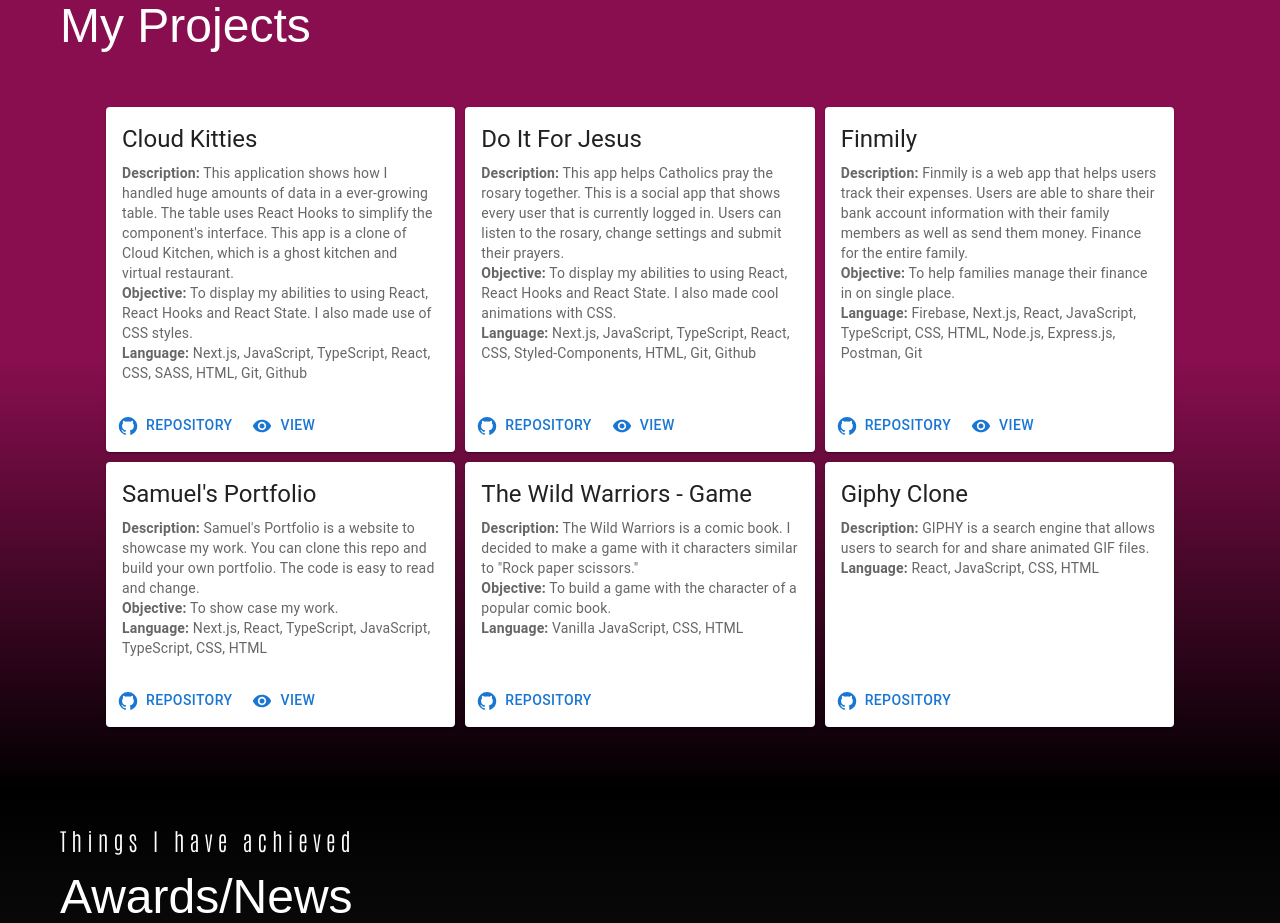
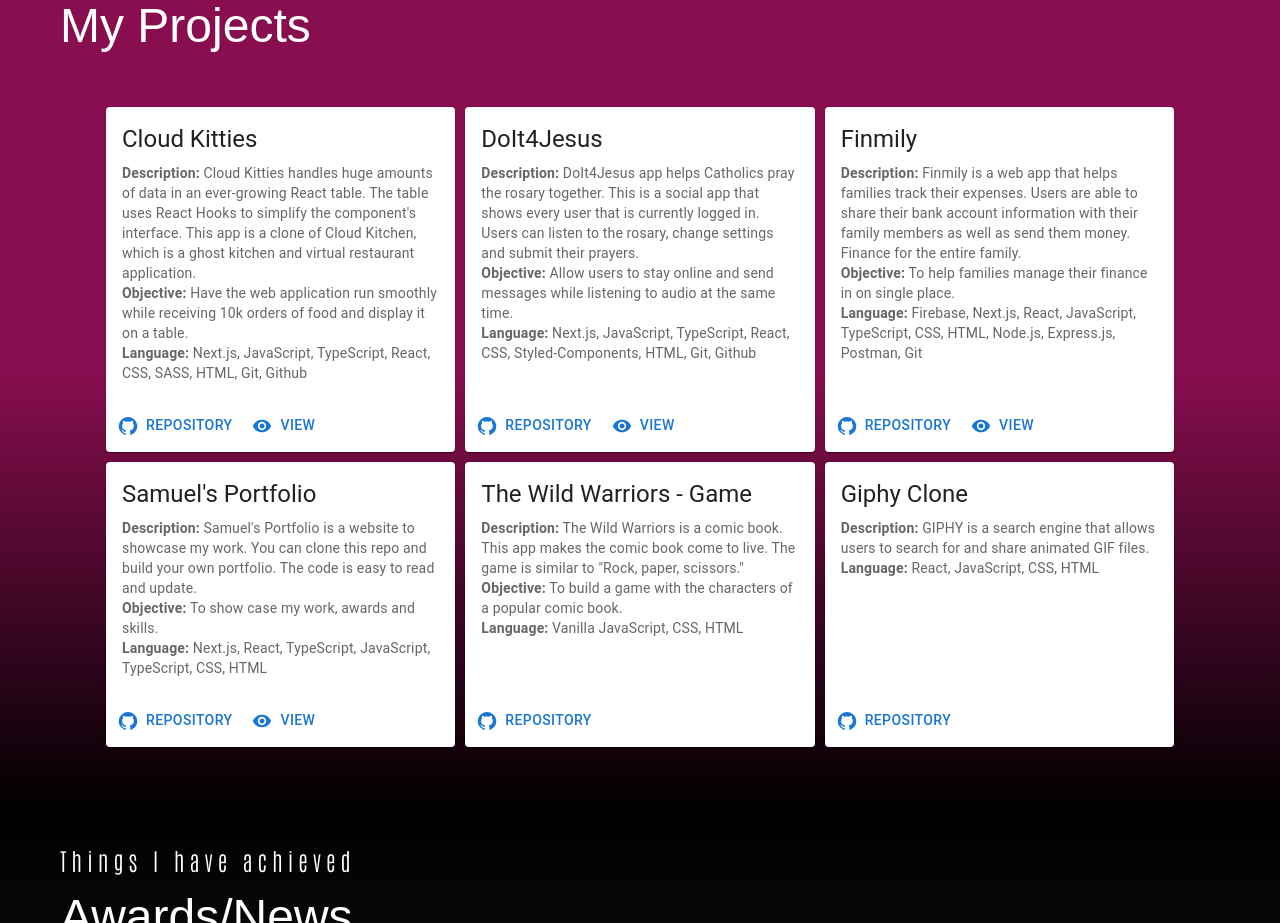
Before and after one commit to samsoftwaredev/portfolio, a Next.js app: page / in a window 1280 px wide. Shown: the part 1700-2623 px from the top of the page. Built offline with nearby package versions, Linux system fonts and the light colour scheme; a web font is replaced by a local one.

Commit message:
update project description

```diff
--- a/constants/variables/owner.ts
+++ b/constants/variables/owner.ts
@@ -71,24 +71,24 @@ export const PROJECTS = [
     imageAlt: "Cloud Kitchen Clone App Main Page",
     title: "Cloud Kitties",
     description:
-      "This application shows how I handled huge amounts of data in a ever-growing table. The table uses React Hooks to simplify the component's interface. This app is a clone of Cloud Kitchen, which is a ghost kitchen and virtual restaurant.",
+      "Cloud Kitties handles huge amounts of data in an ever-growing React table. The table uses React Hooks to simplify the component's interface. This app is a clone of Cloud Kitchen, which is a ghost kitchen and virtual restaurant application.",
     websiteURL: "https://cloudkitchen.vercel.app/",
     repositoryURL: "https://github.com/samsoftwaredev/cloudkitchen",
     objective:
-      "To display my abilities to using React, React Hooks and React State. I also made use of CSS styles.",
+      "Have the web application run smoothly while receiving 10k orders of food and display it on a table.",
     languages:
       "Next.js, JavaScript, TypeScript, React, CSS, SASS, HTML, Git, Github",
   },
   {
     image: garden,
     imageAlt: "Rosary App Main Page",
-    title: "Do It For Jesus",
+    title: "DoIt4Jesus",
     description:
-      "This app helps Catholics pray the rosary together. This is a social app that shows every user that is currently logged in. Users can listen to the rosary, change settings and submit their prayers.",
+      "DoIt4Jesus app helps Catholics pray the rosary together. This is a social app that shows every user that is currently logged in. Users can listen to the rosary, change settings and submit their prayers.",
     websiteURL: "https://doit4jesus.com/app",
     repositoryURL: "https://github.com/samsoftwaredev/doit4jesus-app",
     objective:
-      "To display my abilities to using React, React Hooks and React State. I also made cool animations with CSS.",
+      "Allow users to stay online and send messages while listening to audio at the same time.",
     languages:
       "Next.js, JavaScript, TypeScript, React, CSS, Styled-Components, HTML, Git, Github",
   },
@@ -97,7 +97,7 @@ export const PROJECTS = [
     imageAlt: "Website",
     title: "Finmily",
     description:
-      "Finmily is a web app that helps users track their expenses. Users are able to share their bank account information with their family members as well as send them money. Finance for the entire family.",
+      "Finmily is a web app that helps families track their expenses. Users are able to share their bank account information with their family members as well as send them money. Finance for the entire family.",
     websiteURL: "https://finmily.com/",
     repositoryURL: "https://github.com/samsoftwaredev/expense-tracker-frontend",
     objective: "To help families manage their finance in on single place.",
@@ -109,10 +109,10 @@ export const PROJECTS = [
     imageAlt: "Website",
     title: "Samuel's Portfolio",
     description:
-      "Samuel's Portfolio is a website to showcase my work. You can clone this repo and build your own portfolio. The code is easy to read and change.",
+      "Samuel's Portfolio is a website to showcase my work. You can clone this repo and build your own portfolio. The code is easy to read and update.",
     websiteURL: "https://samueldeveloper.com/",
     repositoryURL: "https://github.com/samsoftwaredev/portfolio",
-    objective: "To show case my work.",
+    objective: "To show case my work, awards and skills.",
     languages: "Next.js, React, TypeScript, JavaScript, TypeScript, CSS, HTML",
   },
   // {
@@ -129,9 +129,9 @@ export const PROJECTS = [
     imageAlt: "Game Website",
     title: "The Wild Warriors - Game",
     description:
-      'The Wild Warriors is a comic book. I decided to make a game with it characters similar to "Rock paper scissors."',
+      'The Wild Warriors is a comic book. This app makes the comic book come to live. The game is similar to "Rock, paper, scissors."',
     repositoryURL: "https://github.com/samsoftwaredev/super-cute-wars",
-    objective: "To build a game with the character of a popular comic book.",
+    objective: "To build a game with the characters of a popular comic book.",
     languages: "Vanilla JavaScript, CSS, HTML",
   },
   {
```
